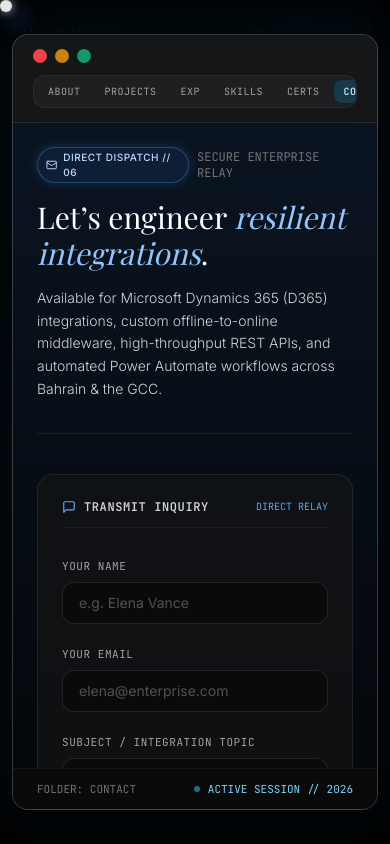
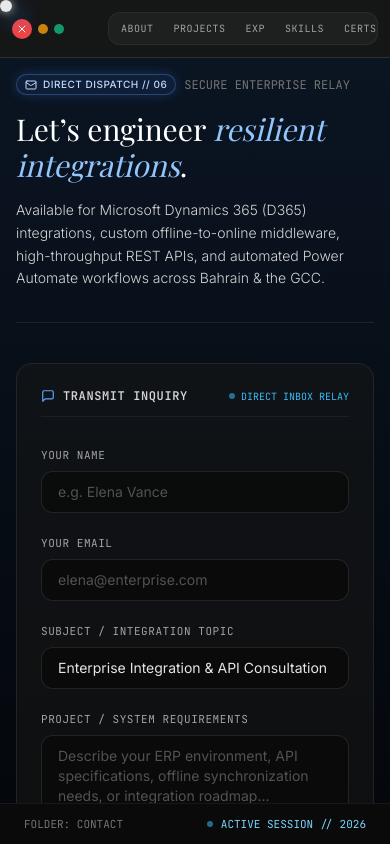
Before and after one commit to TryAdd/my-new-portfolio, a Next.js app: page / in a window 390 px wide. Both pictures are taken after a click on the button "CONTACT". Shown: the top 844 px of the page. Built offline with nearby package versions, Linux system fonts and the light colour scheme; a web font is replaced by a local one.

Commit message:
feat: add mobile phone deck layout and direct inbox email transmission

```diff
--- a/src/components/FolderContents/ContactContent.tsx
+++ b/src/components/FolderContents/ContactContent.tsx
@@ -29,7 +29,8 @@
     subject: "Enterprise Integration & API Consultation",
     message: ""
   });
-  const [isSent, setIsSent] = useState(false);
+  const [isSubmitting, setIsSubmitting] = useState(false);
+  const [submitStatus, setSubmitStatus] = useState<"idle" | "success" | "fallback" | "error">("idle");
 
   const handleCopyEmail = () => {
     soundEffects.playClick();
@@ -45,19 +46,60 @@
     setTimeout(() => setPhoneCopied(false), 2500);
   };
 
-  const handleSendMessage = (e: React.FormEvent) => {
+  const handleSendMessage = async (e: React.FormEvent) => {
     e.preventDefault();
     soundEffects.playClick();
+    setIsSubmitting(true);
+    setSubmitStatus("idle");
 
+    try {
+      // Direct async dispatch to Ahmed Hisham's inbox via FormSubmit API
+      const response = await fetch(`https://formsubmit.co/ajax/${personal.contactEmail}`, {
+        method: "POST",
+        headers: {
+          "Content-Type": "application/json",
+          Accept: "application/json",
+        },
+        body: JSON.stringify({
+          name: formData.name,
+          email: formData.email,
+          _subject: `[Portfolio Inquiry] ${formData.subject} - from ${formData.name}`,
+          message: formData.message,
+          _template: "table",
+          _captcha: "false",
+        }),
+      });
+
+      if (response.ok) {
+        setSubmitStatus("success");
+        setFormData({
+          name: "",
+          email: "",
+          subject: "Enterprise Integration & API Consultation",
+          message: "",
+        });
+      } else {
+        // Fallback to mailto if external relay is blocked
+        setSubmitStatus("fallback");
         const mailtoUrl = `mailto:${personal.contactEmail}?subject=${encodeURIComponent(
           `[Portfolio OS] ${formData.subject} - from ${formData.name}`
         )}&body=${encodeURIComponent(
           `Name: ${formData.name}\nEmail: ${formData.email}\n\nMessage:\n${formData.message}`
         )}`;
-
         window.location.href = mailtoUrl;
-    setIsSent(true);
-    setTimeout(() => setIsSent(false), 4000);
+      }
+    } catch {
+      // Offline / Network fallback
+      setSubmitStatus("fallback");
+      const mailtoUrl = `mailto:${personal.contactEmail}?subject=${encodeURIComponent(
+        `[Portfolio OS] ${formData.subject} - from ${formData.name}`
+      )}&body=${encodeURIComponent(
+        `Name: ${formData.name}\nEmail: ${formData.email}\n\nMessage:\n${formData.message}`
+      )}`;
+      window.location.href = mailtoUrl;
+    } finally {
+      setIsSubmitting(false);
+    }
   };
 
   return (
@@ -91,7 +133,10 @@
               <MessageSquare className="w-3.5 h-3.5 text-blue-400" />
               <span>TRANSMIT INQUIRY</span>
             </div>
-            <span className="text-[10px] font-mono text-blue-400">DIRECT RELAY</span>
+            <span className="text-[10px] font-mono text-sky-400 flex items-center gap-1.5">
+              <span className="w-1.5 h-1.5 rounded-full bg-sky-400 animate-pulse" />
+              DIRECT INBOX RELAY
+            </span>
           </div>
 
           <form onSubmit={handleSendMessage} className="space-y-4">
@@ -106,7 +151,7 @@
                   placeholder="e.g. Elena Vance"
                   value={formData.name}
                   onChange={(e) => setFormData({ ...formData, name: e.target.value })}
-                  className="w-full px-4 py-2.5 rounded-xl bg-neutral-950/80 border border-white/10 text-neutral-200 text-sm focus:outline-none focus:border-blue-400/60 transition-colors placeholder:text-neutral-600 font-sans"
+                  className="w-full px-4 py-2.5 rounded-xl bg-neutral-950/80 border border-white/10 text-neutral-200 text-sm focus:outline-none focus:border-sky-400/60 transition-colors placeholder:text-neutral-600 font-sans"
                 />
               </div>
 
@@ -120,7 +165,7 @@
                   placeholder="elena@enterprise.com"
                   value={formData.email}
                   onChange={(e) => setFormData({ ...formData, email: e.target.value })}
-                  className="w-full px-4 py-2.5 rounded-xl bg-neutral-950/80 border border-white/10 text-neutral-200 text-sm focus:outline-none focus:border-blue-400/60 transition-colors placeholder:text-neutral-600 font-sans"
+                  className="w-full px-4 py-2.5 rounded-xl bg-neutral-950/80 border border-white/10 text-neutral-200 text-sm focus:outline-none focus:border-sky-400/60 transition-colors placeholder:text-neutral-600 font-sans"
                 />
               </div>
             </div>
@@ -134,7 +179,7 @@
                 required
                 value={formData.subject}
                 onChange={(e) => setFormData({ ...formData, subject: e.target.value })}
-                className="w-full px-4 py-2.5 rounded-xl bg-neutral-950/80 border border-white/10 text-neutral-200 text-sm focus:outline-none focus:border-blue-400/60 transition-colors placeholder:text-neutral-600 font-sans"
+                className="w-full px-4 py-2.5 rounded-xl bg-neutral-950/80 border border-white/10 text-neutral-200 text-sm focus:outline-none focus:border-sky-400/60 transition-colors placeholder:text-neutral-600 font-sans"
               />
             </div>
 
@@ -148,24 +193,44 @@
                 placeholder="Describe your ERP environment, API specifications, offline synchronization needs, or integration roadmap..."
                 value={formData.message}
                 onChange={(e) => setFormData({ ...formData, message: e.target.value })}
-                className="w-full px-4 py-2.5 rounded-xl bg-neutral-950/80 border border-white/10 text-neutral-200 text-sm focus:outline-none focus:border-blue-400/60 transition-colors placeholder:text-neutral-600 font-sans resize-none"
+                className="w-full px-4 py-2.5 rounded-xl bg-neutral-950/80 border border-white/10 text-neutral-200 text-sm focus:outline-none focus:border-sky-400/60 transition-colors placeholder:text-neutral-600 font-sans resize-none"
               />
             </div>
 
             <button
               type="submit"
+              disabled={isSubmitting}
               data-cursor="TRANSMIT MESSAGE"
               data-cursor-color="sky"
-              className="w-full py-3.5 px-6 rounded-xl bg-sky-600 hover:bg-sky-500 text-white font-mono text-xs uppercase tracking-widest font-semibold flex items-center justify-center gap-2 shadow-[0_0_25px_rgba(14,165,233,0.4)] hover:shadow-[0_0_35px_rgba(14,165,233,0.6)] transition-all duration-300 cursor-pointer"
+              className="w-full py-3.5 px-6 rounded-xl bg-sky-600 hover:bg-sky-500 disabled:opacity-60 text-white font-mono text-xs uppercase tracking-widest font-semibold flex items-center justify-center gap-2 shadow-[0_0_25px_rgba(14,165,233,0.4)] hover:shadow-[0_0_35px_rgba(14,165,233,0.6)] transition-all duration-300 cursor-pointer"
             >
+              {isSubmitting ? (
+                <>
+                  <span className="w-4 h-4 border-2 border-white/30 border-t-white rounded-full animate-spin" />
+                  <span>TRANSMITTING INQUIRY...</span>
+                </>
+              ) : (
+                <>
                   <Send className="w-4 h-4" />
                   <span>START A CONVERSATION</span>
+                </>
+              )}
             </button>
 
-            {isSent && (
-              <div className="p-3 rounded-xl bg-emerald-950/40 border border-emerald-500/30 text-emerald-300 text-xs font-mono flex items-center justify-center gap-2">
-                <Check className="w-3.5 h-3.5" />
-                <span>Opening your email client...</span>
+            {submitStatus === "success" && (
+              <div className="p-4 rounded-xl bg-emerald-950/50 border border-emerald-500/40 text-emerald-200 text-xs font-mono flex items-start gap-3 animate-fade-in">
+                <Check className="w-4 h-4 text-emerald-400 shrink-0 mt-0.5" />
+                <div>
+                  <div className="font-semibold text-emerald-300">Transmission Dispatched Successfully!</div>
+                  <div className="text-neutral-300 mt-0.5">Your inquiry has been delivered directly to Ahmed Hisham&apos;s inbox ({personal.contactEmail}). He will reach out to you shortly.</div>
+                </div>
+              </div>
+            )}
+
+            {submitStatus === "fallback" && (
+              <div className="p-3 rounded-xl bg-blue-950/40 border border-blue-500/30 text-blue-200 text-xs font-mono flex items-center gap-2">
+                <Mail className="w-4 h-4 text-blue-400" />
+                <span>Opening your email client to complete dispatch...</span>
               </div>
             )}
           </form>
--- a/src/components/FolderStack/FolderExpanded.tsx
+++ b/src/components/FolderStack/FolderExpanded.tsx
@@ -181,7 +181,7 @@
 
   return (
     <AnimatePresence>
-      <div className="fixed inset-0 z-[100] flex items-center justify-center p-3 sm:p-6 md:p-10 overflow-y-auto">
+      <div className="fixed inset-0 z-[100] flex items-center justify-center p-0 sm:p-6 md:p-10 overflow-y-auto">
         {/* Dimmed & Blurred Background Overlay */}
         <motion.div
           initial={{ opacity: 0 }}
@@ -204,28 +204,28 @@
             mass: 0.8,
           }}
           onClick={(e) => e.stopPropagation()}
-          className={`relative w-full max-w-6xl max-h-[92vh] flex flex-col rounded-2xl sm:rounded-3xl bg-gradient-to-b ${theme.cardGradient} border border-white/20 ${theme.shadow} overflow-hidden`}
+          className={`relative w-full h-full sm:h-auto sm:max-h-[92vh] max-w-6xl flex flex-col rounded-none sm:rounded-3xl bg-gradient-to-b ${theme.cardGradient} border-0 sm:border border-white/20 ${theme.shadow} overflow-hidden`}
         >
           {/* Top Window Bar (Mac OS Finder / Digital Archive aesthetics) */}
-          <div className="flex flex-wrap items-center justify-between gap-3 px-5 sm:px-8 py-3.5 sm:py-4 bg-neutral-900/90 border-b border-white/10 backdrop-blur-md shrink-0">
+          <div className="flex items-center justify-between gap-2 px-3 sm:px-8 py-3 sm:py-4 bg-neutral-900/95 border-b border-white/10 backdrop-blur-md shrink-0">
             {/* Left: Window Traffic Lights & Directory Path */}
-            <div className="flex items-center gap-3 sm:gap-4">
-              <div className="flex items-center gap-2">
+            <div className="flex items-center gap-2 sm:gap-4 shrink-0">
+              <div className="flex items-center gap-1.5 sm:gap-2">
                 <button
                   onClick={handleClose}
-                  className="w-3.5 h-3.5 rounded-full bg-red-500 hover:bg-red-600 transition-colors flex items-center justify-center group cursor-pointer"
+                  className="w-5 h-5 sm:w-3.5 sm:h-3.5 rounded-full bg-red-500 hover:bg-red-600 transition-colors flex items-center justify-center group cursor-pointer"
                   title="Close (ESC)"
                   data-cursor="CLOSE"
                   data-cursor-color="rose"
                 >
-                  <X className="w-2 h-2 text-red-950 opacity-0 group-hover:opacity-100 transition-opacity" />
+                  <X className="w-3 h-3 sm:w-2 sm:h-2 text-white sm:text-red-950 opacity-100 sm:opacity-0 sm:group-hover:opacity-100 transition-opacity" />
                 </button>
-                <span className="w-3.5 h-3.5 rounded-full bg-amber-500/80 inline-block" />
-                <span className="w-3.5 h-3.5 rounded-full bg-emerald-500/80 inline-block" />
+                <span className="w-2.5 h-2.5 sm:w-3.5 sm:h-3.5 rounded-full bg-amber-500/80 inline-block" />
+                <span className="w-2.5 h-2.5 sm:w-3.5 sm:h-3.5 rounded-full bg-emerald-500/80 inline-block" />
               </div>
 
               {/* Breadcrumb path */}
-              <div className="hidden sm:flex items-center gap-1.5 font-mono text-[11px] sm:text-xs text-neutral-400 pl-3 border-l border-white/10">
+              <div className="hidden md:flex items-center gap-1.5 font-mono text-[11px] sm:text-xs text-neutral-400 pl-3 border-l border-white/10">
                 <span className="text-neutral-500">workspace</span>
                 <span className="text-neutral-600">/</span>
                 <span className="text-neutral-300">folders</span>
@@ -237,7 +237,7 @@
             </div>
 
             {/* Right: Quick Tab Switcher */}
-            <div className="flex items-center gap-1 overflow-x-auto max-w-full p-1 rounded-xl bg-white/[0.04] border border-white/[0.06]">
+            <div className="flex items-center gap-1 overflow-x-auto no-scrollbar scroll-smooth flex-nowrap max-w-[calc(100vw-120px)] sm:max-w-full p-1 rounded-xl bg-white/[0.04] border border-white/[0.06]">
               {allFolders.map((f) => {
                 const fTheme = getFolderThemeClasses(f.id);
                 const fColor = f.id === "about" ? "blue" : f.id === "projects" ? "emerald" : f.id === "experience" ? "amber" : f.id === "skills" ? "violet" : f.id === "design-lab" ? "rose" : "sky";
@@ -252,7 +252,7 @@
                     }}
                     data-cursor={fullCursorText}
                     data-cursor-color={fColor}
-                    className={`px-2.5 sm:px-3 py-1 rounded-lg text-[10px] sm:text-[11px] font-mono tracking-wider transition-all whitespace-nowrap cursor-pointer ${
+                    className={`px-2 sm:px-3 py-1 rounded-lg text-[10px] sm:text-[11px] font-mono tracking-wider transition-all whitespace-nowrap cursor-pointer shrink-0 ${
                       f.id === folder.id
                         ? `${fTheme.bgActive} font-semibold shadow-sm`
                         : "text-neutral-400 hover:text-white hover:bg-white/[0.04]"
@@ -266,10 +266,10 @@
           </div>
 
           {/* Folder Content Scrollable Body */}
-          <div className="flex-1 overflow-y-auto p-6 sm:p-10 md:p-12">
+          <div className="flex-1 overflow-y-auto p-4 sm:p-10 md:p-12 pb-20 sm:pb-12">
             {/* Ambient Corner Flare matching the active folder color */}
             <div
-              className="absolute top-12 right-0 w-96 h-96 rounded-full blur-[100px] pointer-events-none opacity-25 -z-10 transition-colors duration-500"
+              className="absolute top-12 right-0 w-60 sm:w-96 h-60 sm:h-96 rounded-full blur-[80px] sm:blur-[100px] pointer-events-none opacity-25 -z-10 transition-colors duration-500"
               style={{ backgroundColor: folder.accentColor }}
             />
 
--- a/src/components/FolderStack/FolderStack.tsx
+++ b/src/components/FolderStack/FolderStack.tsx
@@ -168,10 +168,10 @@
   ];
 
   return (
-    <section className="relative w-full max-w-5xl mx-auto px-3 sm:px-6 pt-2 pb-20 select-none">
+    <section className="relative w-full max-w-5xl mx-auto px-3 sm:px-6 pt-2 pb-16 sm:pb-20 select-none">
       {/* Dynamic Ambient lighting behind folder stack */}
       <div
-        className="absolute top-1/2 left-1/2 -translate-x-1/2 -translate-y-1/2 w-[700px] h-[400px] rounded-full blur-[140px] pointer-events-none -z-10 transition-colors duration-500 opacity-20"
+        className="absolute top-1/2 left-1/2 -translate-x-1/2 -translate-y-1/2 w-[350px] sm:w-[700px] h-[300px] sm:h-[400px] rounded-full blur-[100px] sm:blur-[140px] pointer-events-none -z-10 transition-colors duration-500 opacity-20"
         style={{
           backgroundColor: hoveredFolderId
             ? stackLayers.find(l => l.id === hoveredFolderId)?.themeColor || "#3b82f6"
@@ -179,9 +179,86 @@
         }}
       />
 
-      {/* Desktop Stacked Folder System */}
+      {/* 1. Mobile Phone Folder Deck (Visible on small screens < 768px) */}
+      <div className="block md:hidden space-y-4">
+        {/* Main "My Portfolio" Hero Card */}
+        <div
+          onClick={() => handleOpen("about")}
+          className="relative w-full rounded-2xl bg-[#080d1a] bg-gradient-to-b from-[#0c1629] via-[#080d1a] to-[#04070d] border border-blue-500/30 p-5 sm:p-7 shadow-[0_20px_50px_rgba(0,0,0,0.8)] overflow-hidden cursor-pointer active:scale-[0.99] transition-transform"
+        >
+          {/* Subtle Blue Glow Flare */}
+          <div className="absolute top-0 right-0 w-48 h-48 bg-blue-600/15 rounded-full blur-[60px] pointer-events-none" />
+
+          <div className="relative z-10 space-y-5">
+            {/* Top Metadata */}
+            <div className="flex items-center justify-between text-[10px] font-mono tracking-wider text-neutral-400 uppercase">
+              <span>{personal.name.toUpperCase()}</span>
+              <span className="text-blue-300">• {personal.copyrightYear}</span>
+            </div>
+
+            {/* Title */}
+            <div>
+              <h2 className="text-4xl sm:text-5xl font-serif italic text-white font-normal tracking-tight leading-none mb-2">
+                My Portfolio
+              </h2>
+              <div className="flex flex-wrap items-center gap-1.5 text-[11px] font-mono text-neutral-300 uppercase">
+                <span>SOFTWARE INTEGRATION ENGINEER</span>
+                <span className="text-neutral-600">•</span>
+                <span className="text-blue-300">GLOBAL ITS GROUP</span>
+              </div>
+            </div>
+
+            {/* Action prompt */}
+            <div className="pt-2 flex items-center justify-between border-t border-white/[0.08]">
+              <span className="text-xs font-mono font-semibold text-blue-400 tracking-wider uppercase">
+                VIEW DOSSIER &amp; PROFILE
+              </span>
+              <div className="flex h-6 w-6 items-center justify-center rounded-full bg-blue-500/20 text-blue-300">
+                <ArrowRight className="w-3.5 h-3.5" />
+              </div>
+            </div>
+          </div>
+        </div>
+
+        {/* 5 Mobile Quick Access Folder Tiles */}
+        <div className="grid grid-cols-1 sm:grid-cols-2 gap-3 pt-1">
+          {stackLayers
+            .filter((l) => !l.isFront)
+            .reverse()
+            .map((layer) => (
+              <div
+                key={layer.id}
+                onClick={() => handleOpen(layer.id)}
+                className={`flex items-center justify-between p-4 rounded-xl border transition-all active:scale-[0.98] cursor-pointer ${layer.bgCard} ${layer.hoverBorder}`}
+              >
+                <div className="flex items-center gap-3">
+                  <div
+                    className="w-2.5 h-2.5 rounded-full"
+                    style={{ backgroundColor: layer.themeColor }}
+                  />
+                  <span className="font-mono text-xs font-semibold tracking-wider text-neutral-200">
+                    {layer.label}
+                  </span>
+                </div>
+
+                <span
+                  className="text-[10px] font-mono font-medium px-2 py-0.5 rounded border"
+                  style={{
+                    color: layer.themeColor,
+                    borderColor: `${layer.themeColor}40`,
+                    backgroundColor: `${layer.themeColor}15`,
+                  }}
+                >
+                  OPEN
+                </span>
+              </div>
+            ))}
+        </div>
+      </div>
+
+      {/* 2. Desktop Stacked Folder System (Visible on screens >= 768px) */}
       <div
-        className="relative w-full min-h-[480px] sm:min-h-[540px] md:min-h-[580px]"
+        className="hidden md:block relative w-full min-h-[480px] sm:min-h-[540px] md:min-h-[580px]"
         onMouseLeave={() => setHoveredFolderId(null)}
       >
         {/* Render all 6 layers uniformly */}
```
Also changed, not shown: src/components/ui/ProjectModal.tsx (+10 -10 lines). Lines whose indentation alone changed are shown as unchanged.
